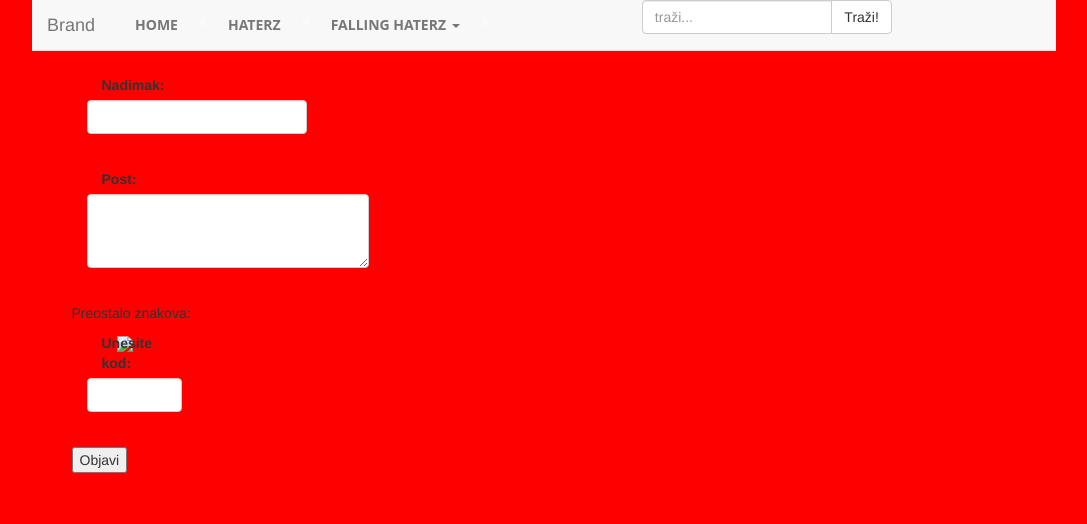
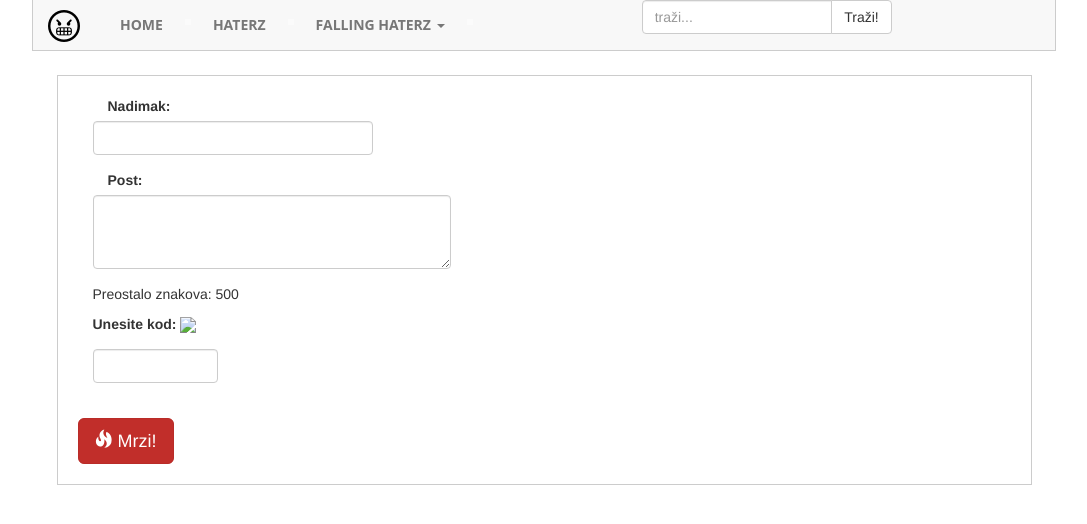
Before and after one commit to LukaGado/ihate, a PHP site: page / in a window 1280 px wide. Shown: the top 524 px of the page, without its empty margins (96-1183 px from the left). Run offline with PHP 8.4, Linux system fonts and the light colour scheme; some libraries are stand-ins or nearby versions.

Commit message:
update
frontend update

```diff
--- a/index.php
+++ b/index.php
@@ -1,5 +1,9 @@
 <?php
-	include 'includes/db.php';
+include 'includes/db.php';
+    session_start();
+
+    //Za predaju mržnje
+  include 'includes/objava.php';
  ?>
 <!DOCTYPE html>
  <html>
@@ -37,7 +41,9 @@
         <span class="icon-bar"></span>
         <span class="icon-bar"></span>
       </button>
-      <a class="navbar-brand" href="#">Brand</a>
+      <a class="navbar-brand" href="#">
+        <img alt="MrzimTo" src="img/square.png">
+      </a>
     </div>
 
     <!-- Collect the nav links, forms, and other content for toggling -->
@@ -72,35 +78,27 @@
 
 <div class="container">
     <div class="row">
-        <div class="col-md-offset-1 col-md-8">
+        <div class="col-md-offset-1 col-md-10 wrapper">
             <form action="index.php" method="POST" charset="utf-8">
               <div class="form-group col-xs-4">
                 <label class="control-label col-sm-2" for="username">Nadimak:</label><br>
-                <input class="form-control" type="text" id="username" name="username"></div><br>
+                <input class="form-control" type="text" id="username" name="username"></div>
              <div class="form-group col-xs-5">
                 <label class="control-label col-sm-2" for="post">Post:</label><br>
-                <textarea class="form-control" rows="3" name="post" id="post" onkeyup="countChar(this)"></textarea></div><br>
-              <p>Preostalo znakova:</p><div id="charNum"></div>
-             <div class="form-group col-xs-2"><label class="control-label col-sm-2" for="vercode">Unesite kod:</label> <img src="includes/captcha.php" class="nowidth"> &nbsp <br> <input class="form-control" type="text" name="vercode" /></div><br>
-              <input type="submit" name="submit" value="Objavi">
+                <textarea class="form-control" rows="3" name="post" id="post" onkeyup="countChar(this)"></textarea></div>
+              <div class="control-label col-sm-4">
+                <p style="float:left;">Preostalo znakova:&nbsp</p>
+                <div id="charNum">500</div></div>
+             <div class="form-group col-xs-2">
+                <label class="control-label" for="vercode">Unesite kod:</label>
+                <img src="includes/captcha.php" class="nowidth"> &nbsp <input class="form-control" type="text" name="vercode" style="margin-top:10px;" /></div><br>
+                <button class="btn btn-hate btn-lg" type="submit" name="submit"><span class="glyphicon glyphicon-fire"></span> Mrzi!</button>
             </form>
+
+
         </div>
     </div><!-- end row -->
 </div><!-- end container -->
 
-
-
-
-
-
-
- 	<?php
-		session_start();
-
-		//Za predaju mržnje
- 		include 'includes/objava.php';
- 	 ?>
-
-
  </body>
  </html>
--- a/posts.php
+++ b/posts.php
@@ -25,7 +25,7 @@
         <span class="icon-bar"></span>
         <span class="icon-bar"></span>
       </button>
-      <a class="navbar-brand" href="#">Brand</a>
+      <a class="navbar-brand" href="#"><img alt="MrzimTo" src="img/square.png"></a>
     </div>
 
     <!-- Collect the nav links, forms, and other content for toggling -->
--- a/pregled.php
+++ b/pregled.php
@@ -44,7 +44,7 @@
         <span class="icon-bar"></span>
         <span class="icon-bar"></span>
       </button>
-      <a class="navbar-brand" href="#">Brand</a>
+      <a class="navbar-brand" href="#"><img alt="MrzimTo" src="img/square.png"></a>
     </div>
 
     <!-- Collect the nav links, forms, and other content for toggling -->
--- a/style.css
+++ b/style.css
@@ -1,10 +1,24 @@
 body{
-	background: red;
+  background: #ffffff;
   margin-top:75px;
+}
+.btn-hate {
+  color: #ffffff;
+  background-color: #C12E2A;
+  background-image: linear-gradient(to bottom, #C12E2A, #C12E2A);
+  background-position: 0 0;
+  border-color: #B92C28 #B92C28 #B92C28;
+}
+.navbar-brand img {
+  margin-top: -5px;
 }
 .navbar-default {
   margin:0 auto;
   width:80%;
+  border-top: none;
+  border-right: 1px solid #ccc;
+  border-bottom: 1px solid #ccc;
+  border-left: 1px solid #ccc;
 }
 .input-group {
   width:250px;
@@ -50,7 +64,7 @@ body{
   bottom: 0;
   height: 3px;
   width: 0;
-  background: #ea8651;
+  background: #C12E2A;
   -webkit-transition: width .25s;
   -moz-transition: width .25s;
   -ms-transition: width .25s;
@@ -68,24 +82,27 @@ body{
   float: none;
 }
 .nowidth {
-  width:100%;
+  width:75%;
 }
 
 /* POSTS MRRRRMMRMRRMRMRMRRMMMRM */
 
 .hate-container {
+  width: 84.667%;
   display: -webkit-flex;
   display: flex;
   -webkit-flex-wrap: wrap;
   flex-wrap: wrap;
+  align-items: center;
   height: auto;
-  background-color: lightgrey;
+  border: 1px solid #CCC;
 }
 .hate-item {
   background-color: cornflowerblue;
-  width: 30%;
   height: auto;
-  margin: 10px;
+  max-width: 40%;
+  min-width:180px;
+  margin: 10px auto;
 }
 .hate-post p {
   word-wrap: break-word;
```
Also changed, not shown: img/square.png (added). Lines whose indentation alone changed are shown as unchanged.
